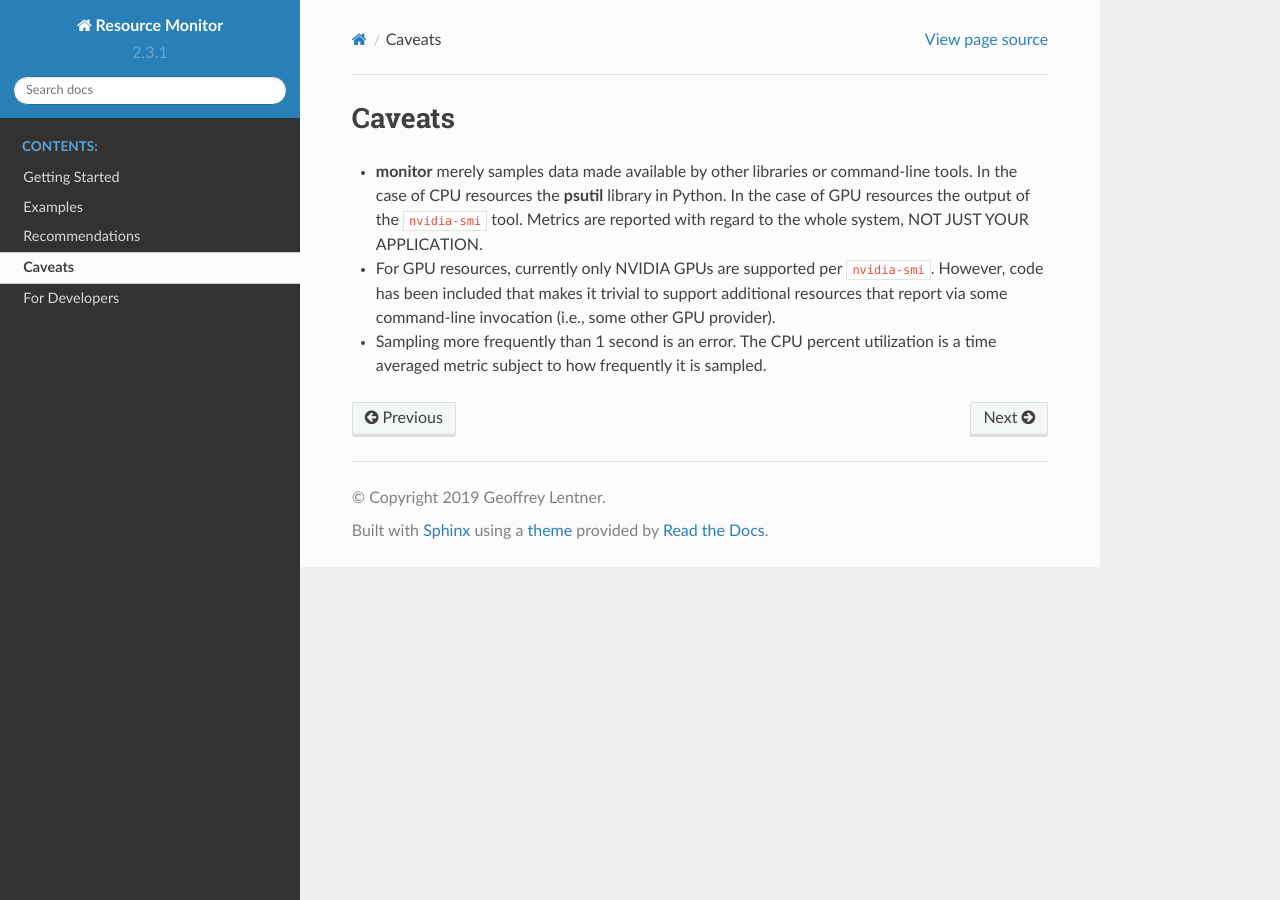
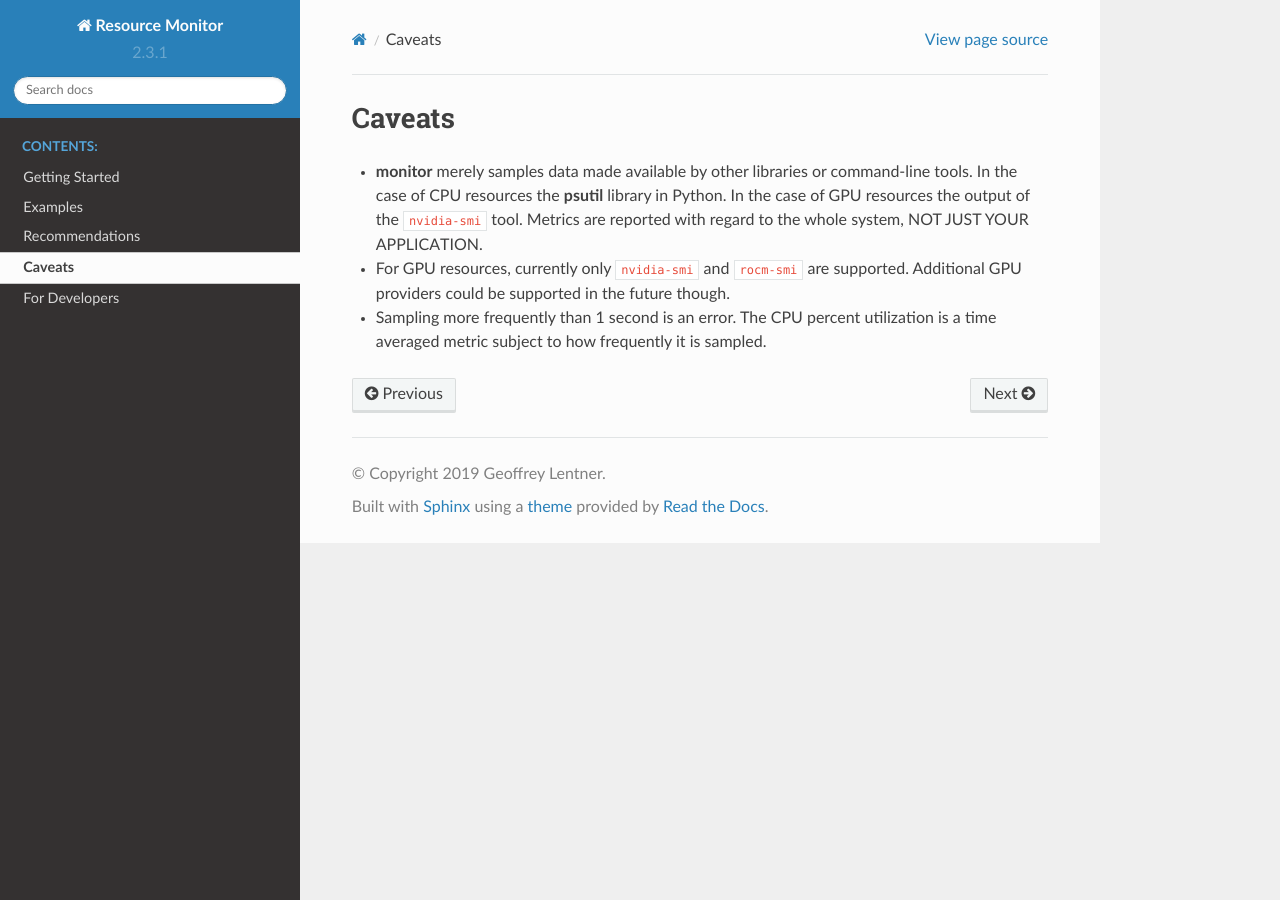
Before and after one commit to glentner/resource-monitor, a Sphinx documentation site: the page built from docs/source/caveats.rst, in a window 1280 px wide. Built offline with Sphinx 7.4.7 and the Read the Docs theme 2.0.0, drawn with Linux system fonts in a browser that asks for light colours.

Commit message:
Fix docs regarding rocm-smi

```diff
--- a/docs/source/caveats.rst
+++ b/docs/source/caveats.rst
@@ -6,9 +6,8 @@ Caveats
   GPU resources the output of the ``nvidia-smi`` tool. Metrics are reported with regard
   to the whole system, NOT JUST YOUR APPLICATION.
 
-* For GPU resources, currently only NVIDIA GPUs are supported per ``nvidia-smi``.
-  However, code has been included that makes it trivial to support additional resources
-  that report via some command-line invocation (i.e., some other GPU provider).
+* For GPU resources, currently only ``nvidia-smi`` and ``rocm-smi`` are supported.
+  Additional GPU providers could be supported in the future though.
 
 * Sampling more frequently than 1 second is an error. The CPU percent utilization is
   a time averaged metric subject to how frequently it is sampled.
```
